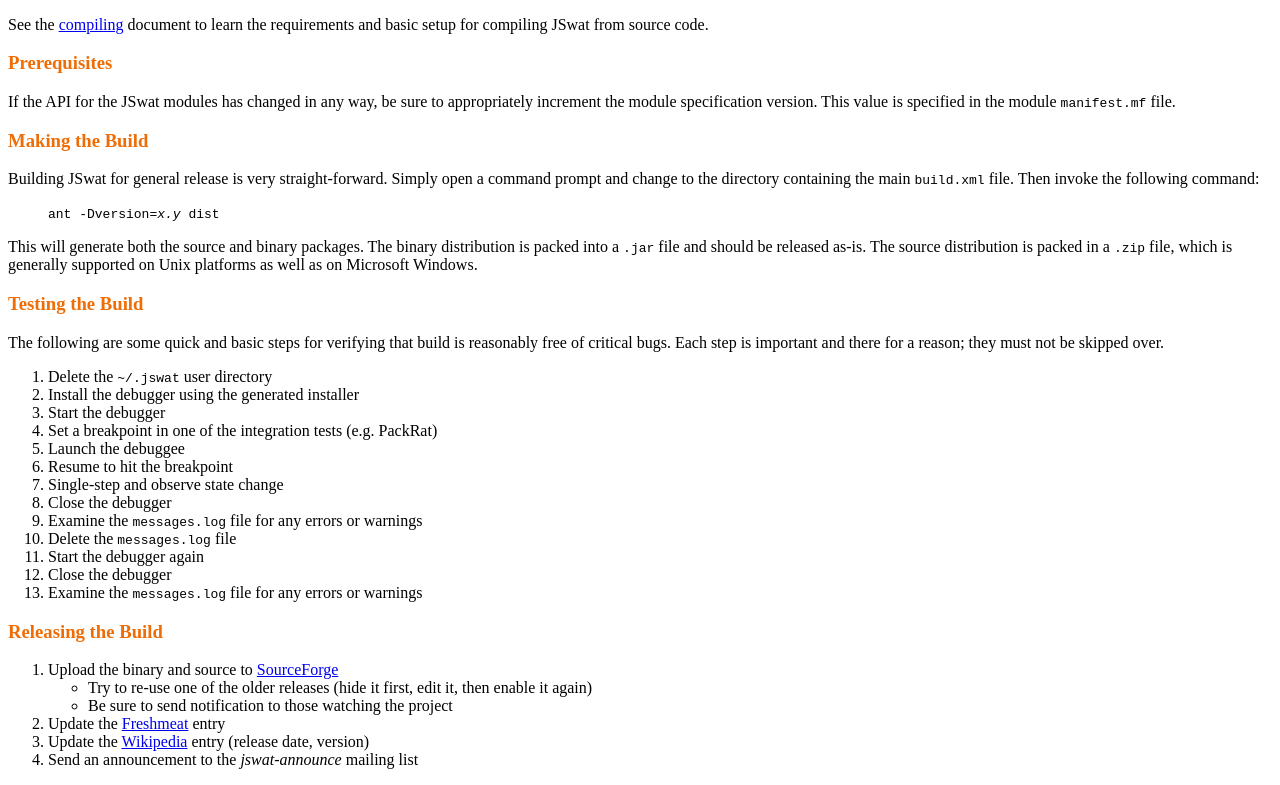
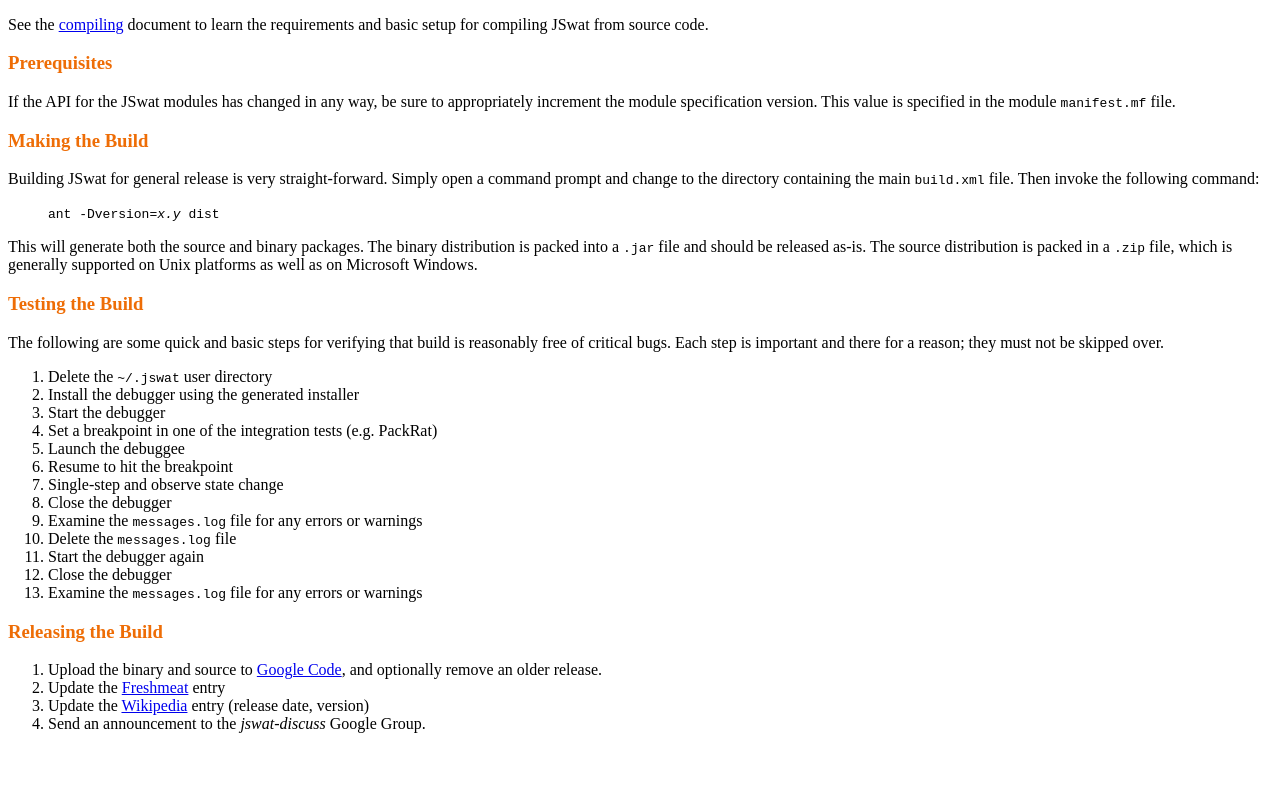
Before and after one commit to nlfiedler/jswat, a plain HTML site: page docs/dev/release.html in a window 1280 px wide. Shown: the part 93-878 px from the top of the page. After the commit the page ends 842 px from the top, so only its background shows below. Drawn offline with Linux system fonts and the light colour scheme.

Commit message:
Replace SourceForge with appropriate Google sites.
git-svn-id: file:///Users/nfiedler/jswat.svn/trunk@49 6539ee5b-5550-41f0-90e5-622d21111933

```diff
--- a/docs/dev/release.html
+++ b/docs/dev/release.html
@@ -5,7 +5,7 @@
 <html xmlns="http://www.w3.org/1999/xhtml">
 <head>
   <meta name="generator" content=
-  "HTML Tidy for Linux (vers 1 September 2005), see www.w3.org" />
+  "HTML Tidy for Mac OS X (vers 31 October 2006 - Apple Inc. build 13), see www.w3.org" />
 
   <title>JSwat - Making a Release</title>
   <link href="../style.css" rel="stylesheet" type="text/css" />
@@ -84,16 +84,8 @@
 
   <ol>
     <li>Upload the binary and source to <a href=
-    "http://sourceforge.net/projects/jswat/">SourceForge</a>
-
-      <ul>
-        <li>Try to re-use one of the older releases (hide it first,
-        edit it, then enable it again)</li>
-
-        <li>Be sure to send notification to those watching the
-        project</li>
-      </ul>
-    </li>
+    "http://code.google.com/p/jswat/">Google Code</a>, and optionally
+    remove an older release.</li>
 
     <li>Update the <a href=
     "http://freshmeat.net/projects/jswat/">Freshmeat</a> entry</li>
@@ -102,8 +94,8 @@
     "http://en.wikipedia.org/wiki/JSwat">Wikipedia</a> entry (release
     date, version)</li>
 
-    <li>Send an announcement to the <em>jswat-announce</em> mailing
-    list</li>
+    <li>Send an announcement to the <em>jswat-discuss</em> Google
+    Group.</li>
   </ol>
 </body>
 </html>
```
Also changed, not shown: docs/release/README.html (+5 -5 lines), docs/release/UsersGuide.html (+2 -2 lines), 4 other files.
